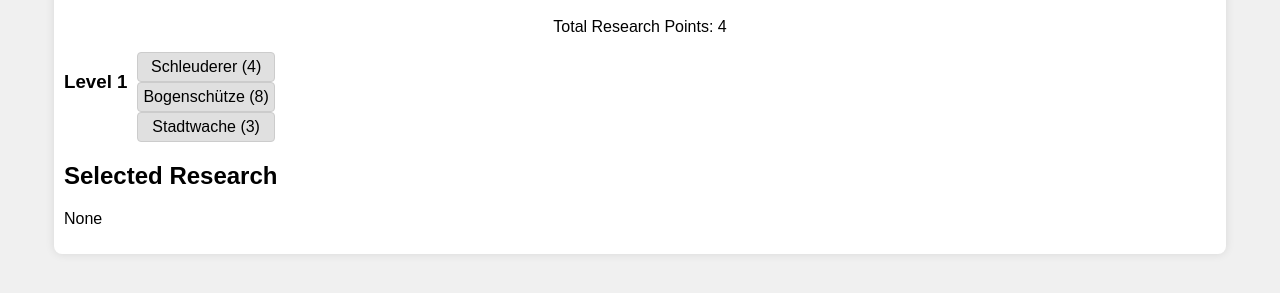
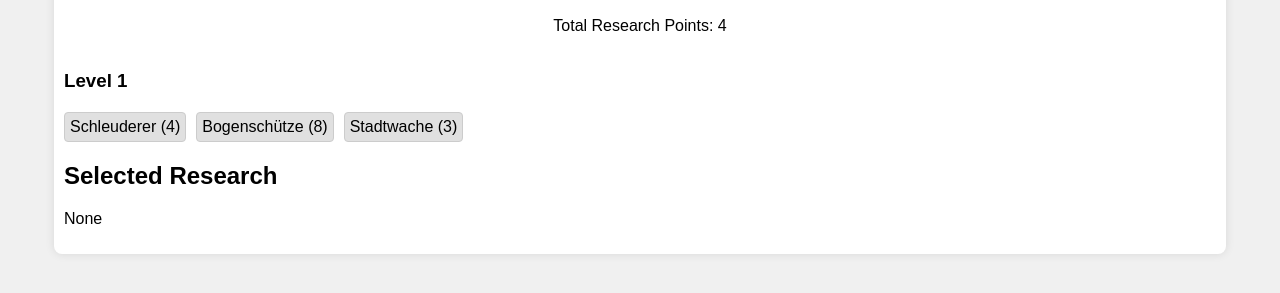
Before and after one commit to NolteGit/GrepolisAcademy, a plain HTML site: page index.html in a window 1280 px wide. Shown: the part 331-624 px from the top of the page. Drawn offline with Linux system fonts and the light colour scheme.

Commit message:
Update styles.css

```diff
--- a/styles.css
+++ b/styles.css
@@ -18,7 +18,7 @@ body {
     max-width: 1200px;
 }
 
-h1 {
+h1, h3 {
     margin-bottom: 10px;
 }
 
@@ -37,9 +37,16 @@ button {
 
 .research-grid {
     display: flex;
+    flex-direction: column;
+    align-items: flex-start;
+    gap: 10px;
+    margin-bottom: 10px;
+}
+
+.level-container {
+    display: flex;
     flex-wrap: wrap;
     gap: 10px;
-    margin-bottom: 10px;
 }
 
 .research-item {
```
